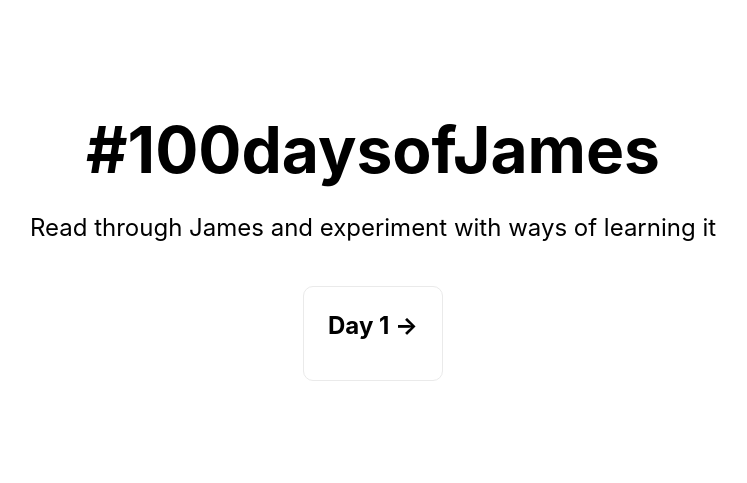
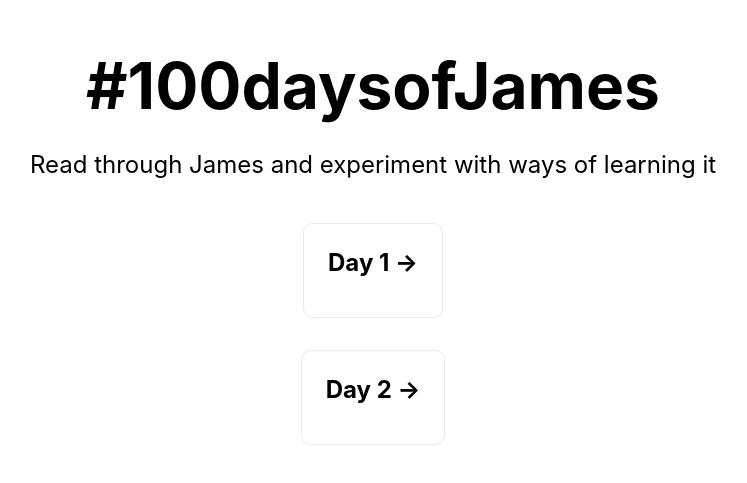
Before and after one commit to mattam/100daysofjames, a Next.js app: page / in a window 1280 px wide. Shown: the part 145-628 px from the top of the page, without its empty margins (267-1014 px from the left). Built offline with nearby package versions, Linux system fonts and the light colour scheme.

Commit message:
Adding in a day2 experiment

```diff
--- a/pages/index.js
+++ b/pages/index.js
@@ -23,6 +23,12 @@ export default function Home() {
         >
           <h3>Day 1 &rarr;</h3>
         </a>
+        <a
+          href="https://100daysofjames-git-matt-day2.mattam.vercel.app/james/1"
+          className={styles.card}
+        >
+          <h3>Day 2 &rarr;</h3>
+        </a>
       </main>
     </div>
   );
```
